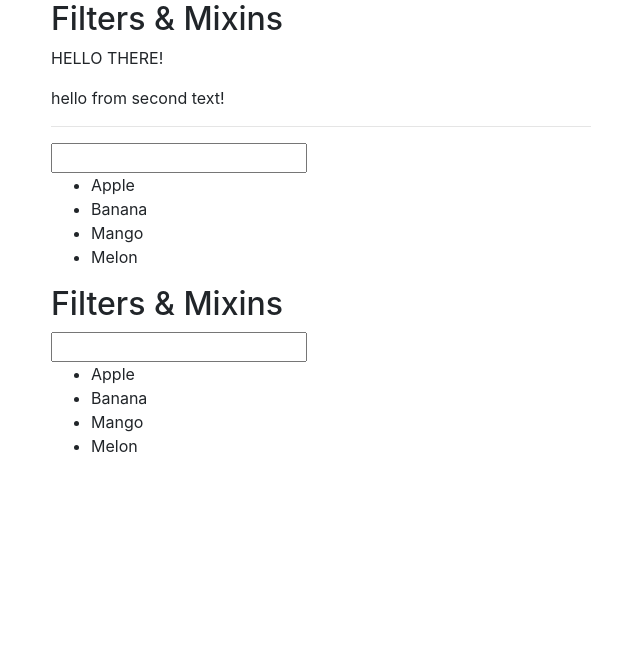
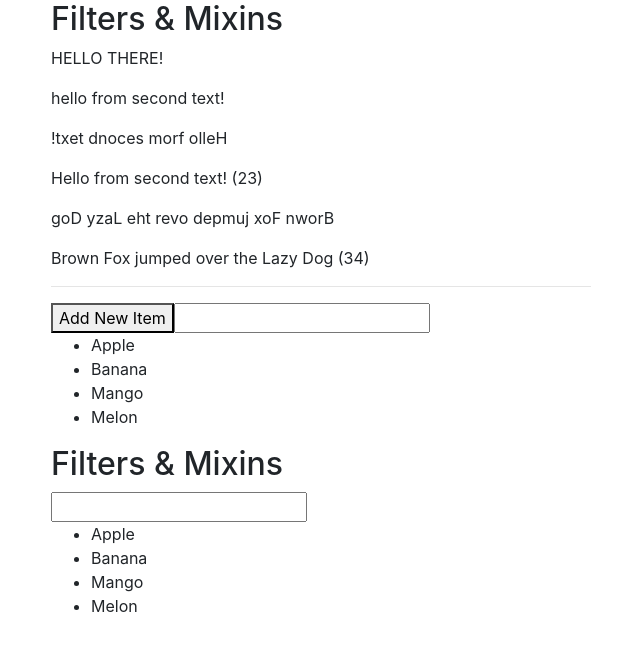
Before and after one commit to wdudek82/vuejs-2-the-complete-guide, a Vue app: page / in a window 1280 px wide. Shown: the top 650 px of the page, without its empty margins (34-674 px from the left). Built offline with nearby package versions, Linux system fonts and the light colour scheme.

Commit message:
Exercise: mixins, computed values, filters

```diff
--- a/src/components/filters-mixins/FiltersMixins.vue
+++ b/src/components/filters-mixins/FiltersMixins.vue
@@ -9,7 +9,12 @@
         <h2>Filters & Mixins</h2>
         <p>{{ text | toUppercase }}</p>
         <p>{{ secondText | toLowercase }}</p>
+        <p>{{ secondText | reverseString }}</p>
+        <p>{{ secondText | countLetters }}</p>
+        <p>{{ revStr }}</p>
+        <p>{{ countChar }}</p>
         <hr />
+        <button @click="fruits.push('Berries')">Add New Item</button>
         <input v-model="filterText" />
         <ul>
           <li v-for="fruit in filteredFruits" :key="fruit">{{ fruit }}</li>
@@ -28,10 +33,23 @@ export default {
     toUppercase(value) {
       return value.toUpperCase();
     },
+    reverseString(string) {
+      return string.split('').reverse().join('');
+    },
   },
   mixins: [
     fruitMixin,
   ],
+  data() {
+    return {
+      dummyText: 'Brown Fox jumped over the Lazy Dog',
+    };
+  },
+  computed: {
+    revStr() {
+      return this.dummyText.split('').reverse().join('');
+    },
+  },
   created() {
     console.log('Created inside FiltersMixins component');
   },
--- a/src/components/filters-mixins/fruitMixin.js
+++ b/src/components/filters-mixins/fruitMixin.js
@@ -5,6 +5,7 @@ export const fruitMixin = {
       secondText: 'Hello from second text!',
       filterText: '',
       fruits: ['Apple', 'Banana', 'Mango', 'Melon'],
+      dummyText: 'Lotem ipsum.',
     };
   },
   computed: {
@@ -13,6 +14,9 @@ export const fruitMixin = {
         return fruit.toLowerCase().match(this.filterText.toLowerCase());
       });
     },
+    countChar() {
+      return `${this.dummyText} (${this.dummyText.length})`;
+    },
   },
   created() {
     console.log('Created');
--- a/src/main.js
+++ b/src/main.js
@@ -33,6 +33,10 @@ Vue.filter('toLowercase', (value) => {
   return value.toLowerCase();
 });
 
+Vue.filter('countLetters', (string) => {
+  return `${string} (${string.length})`;
+});
+
 /* Global Mixin */
 Vue.mixin({
   created() {
```
